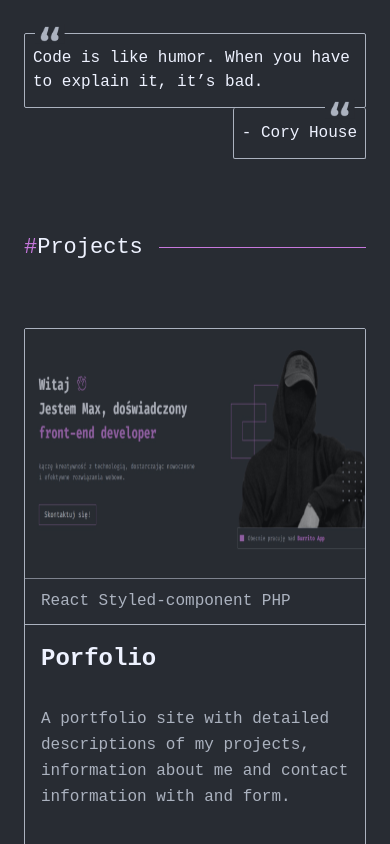
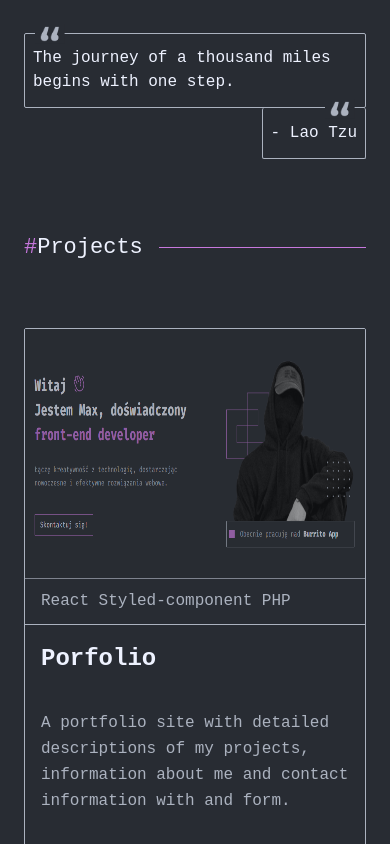
Before and after one commit to maxszymanski/portfolio, a React (Vite) app: page / in a window 390 px wide. Shown: the part 860-1704 px from the top of the page. Built offline with nearby package versions, Linux system fonts and the light colour scheme.

Commit message:
add more quotes and projects

```diff
--- a/src/features/mainPage/HeaderQoute.jsx
+++ b/src/features/mainPage/HeaderQoute.jsx
@@ -52,15 +52,32 @@ const Quote = styled.p`
 
 function HeaderQoute() {
     const { t } = useTranslation()
+    const MAX_NUMBER = 12
+    const quotes = [
+        'one',
+        'two',
+        'three',
+        'four',
+        'five',
+        'six',
+        'seven',
+        'eight',
+        'nine',
+        'ten',
+        'eleven',
+        'twelve',
+    ]
+    const randomNumber = Math.floor(Math.random() * MAX_NUMBER)
+
     return (
         <QuoteContainer>
             <QuoteBox>
-                <Quote>{t('quote')}</Quote>
+                <Quote>{t(`quotes.${quotes[randomNumber]}.quote`)}</Quote>
                 <QouteTop src="/images/quote.png" />
                 <QouteBottom src="/images/quote.png" />
             </QuoteBox>
             <AuthorBox>
-                <Quote>- Cory House</Quote>
+                <Quote>- {t(`quotes.${quotes[randomNumber]}.author`)}</Quote>
             </AuthorBox>
         </QuoteContainer>
     )
--- a/src/locales/en.json
+++ b/src/locales/en.json
@@ -30,6 +30,9 @@
         "aboutPainted": "Children's animation company website, with an intuitive interface, information about services and a photo gallery.",
         "aboutPortfolio": "A portfolio site with detailed descriptions of my projects, information about me and contact information with and form.",
         "aboutEltom": "A website an electrical company, with a modern design,  designed by me, information about services and a contact form.",
+        "aboutWorldExplorer": "An interactive application that allows users to explore different countries around the world.",
+        "aboutSpace": "A site dedicated to space travel, created as an internship. Includes information on space missions and technologies.",
+        "aboutRock": "Classic rock paper scissors game. Choose your move and face your opponent in this simple but addictive game.",
         "viewAll": "view all ->",
         "live": "Live ->",
         "code": "Code ->"
@@ -63,6 +66,54 @@
         "six": "I love exploring new countries",
         "seven": "I regularly cycle and play football"
     },
-
-    "quote": "Code is like humor. When you have to explain it, it’s bad."
+    "quotes": {
+        "one": {
+            "quote": "Code is like humor. When you have to explain it, it’s bad.",
+            "author": "Cory House"
+        },
+        "two": {
+            "quote": "Success is the sum of small efforts, repeated day in and day out.",
+            "author": "Robert Collier"
+        },
+        "three": {
+            "quote": "Experience is the name everyone gives to their mistakes.",
+            "author": "Oscar Wilde"
+        },
+        "four": {
+            "quote": "In order to be irreplaceable, one must always be different.",
+            "author": "Coco Chanel"
+        },
+        "five": {
+            "quote": "Choose a job you love, and you will never have to work a day in your life.",
+            "author": "Confucius"
+        },
+        "six": {
+            "quote": "Programming isn't about what you know, it's about what you can figure out.",
+            "author": "Chris Pine"
+        },
+        "seven": {
+            "quote": "Believe you can and you're halfway there.",
+            "author": "Theodore Roosevelt"
+        },
+        "eight": {
+            "quote": "The journey of a thousand miles begins with one step.",
+            "author": "Lao Tzu"
+        },
+        "nine": {
+            "quote": "If you can dream it, you can do it.",
+            "author": "Walt Disney"
+        },
+        "ten": {
+            "quote": "Failure is simply the opportunity to begin again, this time more intelligently.",
+            "author": "Henry Ford"
+        },
+        "eleven": {
+            "quote": "The only limit to our realization of tomorrow is our doubts of today.",
+            "author": "Franklin D. Roosevelt"
+        },
+        "twelve": {
+            "quote": "Live as if you were to die tomorrow. Learn as if you were to live forever.",
+            "author": "Mahatma Gandhi"
+        }
+    }
 }
--- a/src/locales/pl.json
+++ b/src/locales/pl.json
@@ -29,8 +29,11 @@
         "aboutPainted": "Strona internetowa firmy z animacjami dla dzieci, z intuicyjnym interfejsem, informacjami o usługach i galerią zdjęć.",
         "aboutPortfolio": "Strona portfolio, zawierająca szczegółowe opisy moich projektów, informacje o mnie oraz dane kontaktowe wraz z formularzem. ",
         "aboutEltom": "Strona internetowa firmy elektrycznej, z nowoczesnym designem, informacjami o usługach i formularzem kontaktowym.",
+        "aboutWorldExplorer": "Interaktywna aplikacja, która pozwala użytkownikom odkrywać różne kraje na całym świecie.",
+        "aboutSpace": "Strona poświęcona podróżom w kosmos, stworzona w ramach praktyki. Zawiera informacje o misjach i technologiach kosmicznych. ",
+        "aboutRock": "Klasyczna gra w kamień papier nożyce. Wybierz swój ruch i zmierz się z przeciwnikiem w tej prostej, ale wciągającej grze.",
         "viewAll": "Zobacz wszystkie ->",
-        "live": "Live ->",
+        "live": "Podgląd ->",
         "code": "Kod ->"
     },
 
@@ -63,6 +66,54 @@
         "six": "Uwielbiam zwiedzać nowe kraje",
         "seven": "Regularnie jeżdżę na rowerze i gram w piłkę nożną"
     },
-
-    "quote": "Kod jest jak humor. Jeśli trzeba go wyjaśniać, jest słaby."
+    "quotes": {
+        "one": {
+            "quote": "Kod jest jak humor. Jeśli trzeba go wyjaśniać, jest słaby.",
+            "author": "Cory House"
+        },
+        "two": {
+            "quote": "Sukces to suma niewielkich wysiłków powtarzanych dzień po dniu.",
+            "author": "Robert Collier"
+        },
+        "three": {
+            "quote": "Doświadczenie to nazwa, którą każdy nadaje swoim błędom.",
+            "author": "Oscar Wilde"
+        },
+        "four": {
+            "quote": "Aby być niezastąpionym, trzeba zawsze być innym.",
+            "author": "Coco Chanel"
+        },
+        "five": {
+            "quote": "Wybierz pracę, którą kochasz, a nigdy w życiu nie będziesz musiał pracować.",
+            "author": "Konfuciusz"
+        },
+        "six": {
+            "quote": "W programowaniu nie chodzi o to, co wiesz, ale o to, co możesz wymyślić.",
+            "author": "Chris Pine"
+        },
+        "seven": {
+            "quote": "Uwierz, że możesz, a jesteś w połowie drogi.",
+            "author": "Theodore Roosevelt"
+        },
+        "eight": {
+            "quote": "Podróż tysiąca mil zaczyna się od jednego kroku.",
+            "author": "Lao Tzu"
+        },
+        "nine": {
+            "quote": "Jeśli potrafisz o czymś marzyć, to potrafisz także tego dokonać.",
+            "author": "Walt Disney"
+        },
+        "ten": {
+            "quote": "Porażka jest po prostu okazją, by zacząć od nowa, tym razem mądrzej.",
+            "author": "Henry Ford"
+        },
+        "eleven": {
+            "quote": "Jedynym ograniczeniem dla naszej realizacji jutra, są nasze dzisiejsze wątpliwości.",
+            "author": "Franklin D. Roosevelt"
+        },
+        "twelve": {
+            "quote": "Żyj tak, jakbyś miał umrzeć jutro. Ucz się tak, jakbyś miał żyć wiecznie.",
+            "author": "Mahatma Gandhi"
+        }
+    }
 }
--- a/src/locales/projectsData.js
+++ b/src/locales/projectsData.js
@@ -15,7 +15,6 @@ export const mainProjects = [
         liveLink: 'https://tastyburrito.netlify.app/',
         codeLink: 'https://github.com/maxszymanski/burrito',
     },
-
     {
         name: 'projects.paintedSmile',
         image: '/images/painted.webp',
@@ -35,67 +34,28 @@ export const allProjects = [
         liveLink: 'https://eltom.online/',
         codeLink: 'https://github.com/maxszymanski/El-Tom',
     },
-]
-
-const quotes = [
     {
-        quote: 'Sukces to suma niewielkich wysiłków powtarzanych dzień po dniu.',
-        author: 'Robert Collier',
+        name: 'World Explorer',
+        image: '/images/eltom.webp',
+        stack: 'React TypeScript CSS',
+        info: 'projects.aboutEltom',
+        liveLink: 'https://maxszymanski.github.io/World-Explorer/',
+        codeLink: 'https://github.com/maxszymanski/World-Explorer',
     },
     {
-        qoute: 'Experience is the name everyone gives to their mistakes.',
-        author: 'Oscar Wilde',
+        name: 'Space Website',
+        image: '/images/eltom.webp',
+        stack: 'HTML CSS JavaScript',
+        info: 'projects.aboutSpace',
+        liveLink: 'https://maxszymanski.github.io/Space-website/',
+        codeLink: 'https://github.com/maxszymanski/Space-website',
     },
     {
-        qoute: 'In order to be irreplaceable, one must always be different.',
-        author: 'Coco Chanel',
-    },
-    {
-        qoute: 'Choose a job you love, and you will never have to work a day in your life.',
-        author: 'Confucius',
-    },
-    {
-        qoute: 'The only way to do great work is to love what you do.',
-        author: 'Steve Jobs',
-    },
-    {
-        qoute: 'Pleasure in the job puts perfection in the work.',
-        author: 'Aristotle',
-    },
-    {
-        qoute: 'Code is like humor. When you have to explain it, it’s bad.',
-        author: 'Cory House',
-    },
-    {
-        qoute: "Programming isn't about what you know, it's about what you can figure out.",
-        author: 'Chris Pine',
-    },
-    {
-        qoute: "Believe you can and you're halfway there.",
-        author: 'Theodore Roosevelt',
-    },
-    {
-        qoute: 'The journey of a thousand miles begins with one step.',
-        author: 'Lao Tzu',
-    },
-    {
-        qoute: 'The secret of getting ahead is getting started.',
-        author: 'Mark Twain',
-    },
-    {
-        qoute: 'Jeśli potrafisz o czymś marzyć, to potrafisz także tego dokonać.',
-        author: 'Walt Disney',
-    },
-    {
-        qoute: 'Porażka jest po prostu okazją, by zacząć od nowa, tym razem mądrzej.',
-        author: 'Henry Ford',
-    },
-    {
-        qoute: 'The only limit to our realization of tomorrow is our doubts of today.',
-        author: 'Franklin D. Roosevelt',
-    },
-    {
-        qoute: 'Żyj tak, jakbyś miał umrzeć jutro. Ucz się tak, jakbyś miał żyć wiecznie.',
-        author: 'Mahatma Gandhi',
+        name: 'Rock Paper Scissors',
+        image: '/images/eltom.webp',
+        stack: 'HTML CSS JavaScript',
+        info: 'projects.aboutRock',
+        liveLink: 'https://maxszymanski.github.io/Rock-Paper-Scissors/',
+        codeLink: 'https://github.com/maxszymanski/Rock-Paper-Scissors',
     },
 ]
--- a/src/styles/GlobalStyles.js
+++ b/src/styles/GlobalStyles.js
@@ -28,6 +28,7 @@ const GlobalStyles = createGlobalStyle`
 
 html {
   font-size: 62.5%;
+  scroll-behavior: smooth;
 
   @media ${screenWidth.lg} {
     overflow-x: hidden;
--- a/src/ui/AppLayout.jsx
+++ b/src/ui/AppLayout.jsx
@@ -1,10 +1,15 @@
-import { Outlet } from 'react-router-dom'
+import { Outlet, useLocation } from 'react-router-dom'
 
 import Navigation from './Navigation'
 import NavMobileBox from './NavMobileBox'
 import Footer from './Footer'
+import { useEffect } from 'react'
 
 function AppLayout() {
+    const { pathname } = useLocation()
+    useEffect(() => {
+        window.scrollTo(0, 0)
+    }, [pathname])
     return (
         <>
             <NavMobileBox />
--- a/src/ui/ProjectCard.jsx
+++ b/src/ui/ProjectCard.jsx
@@ -55,6 +55,7 @@ const CardInfoBox = styled.div`
     padding: 1em 1em 1.5em;
     gap: 1.5em;
     border-top: solid 1px var(--color-gray);
+    min-height: 305px;
 `
 
 const CardLinkBox = styled.div`
--- a/src/ui/RotatedSquare.jsx
+++ b/src/ui/RotatedSquare.jsx
@@ -4,7 +4,7 @@ import { screenWidth } from '../styles/mediaQueries'
 const position = {
     left: css`
         left: 5em;
-        bottom: 0;
+        bottom: -1em;
         rotate: 45deg;
         height: 80px;
         width: 80px;
--- a/src/ui/StyledLink.jsx
+++ b/src/ui/StyledLink.jsx
@@ -34,7 +34,7 @@ function StyledLink({
     to,
     isMobile = false,
     isPrimary = true,
-    target = 'blank',
+    target = '_self',
 }) {
     const { t } = useTranslation()
     return (
```
Also changed, not shown: src/ui/Logo.jsx (+9 -2 lines), public/images/portfolio.webp.
